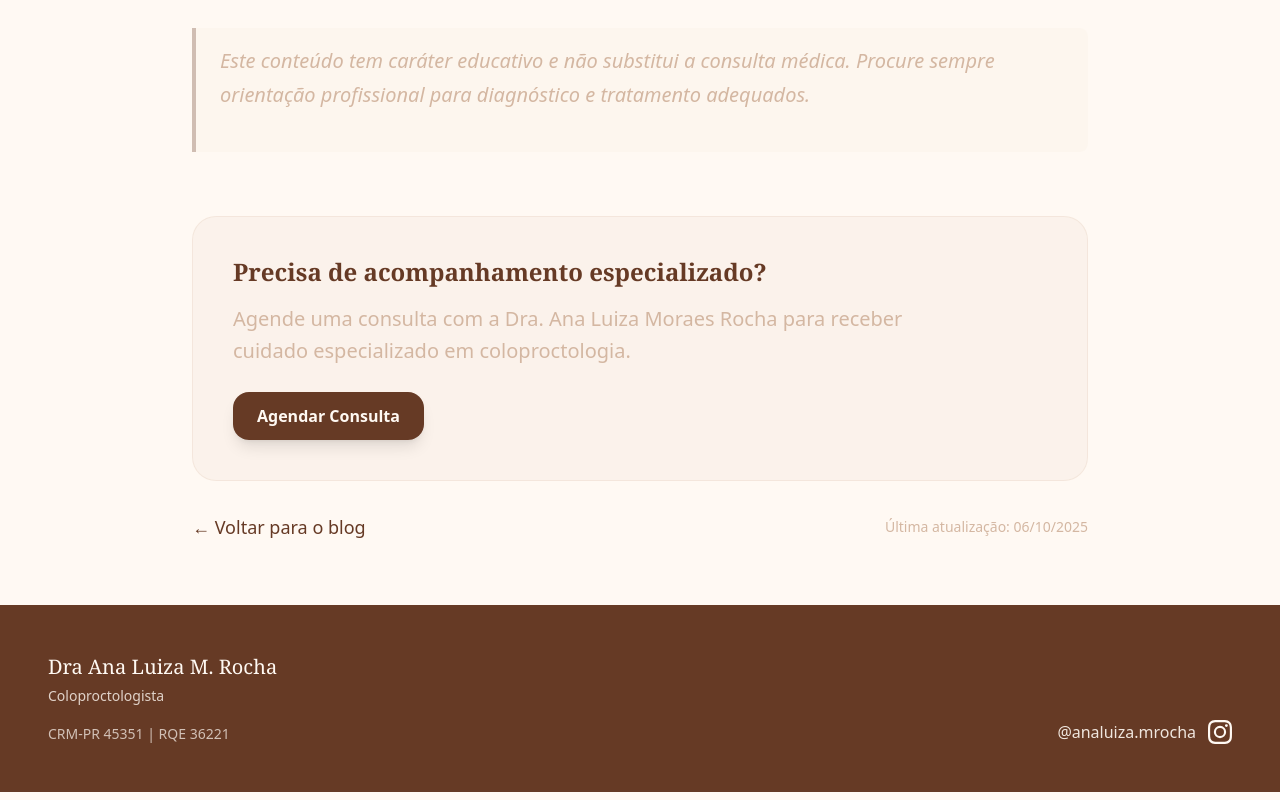
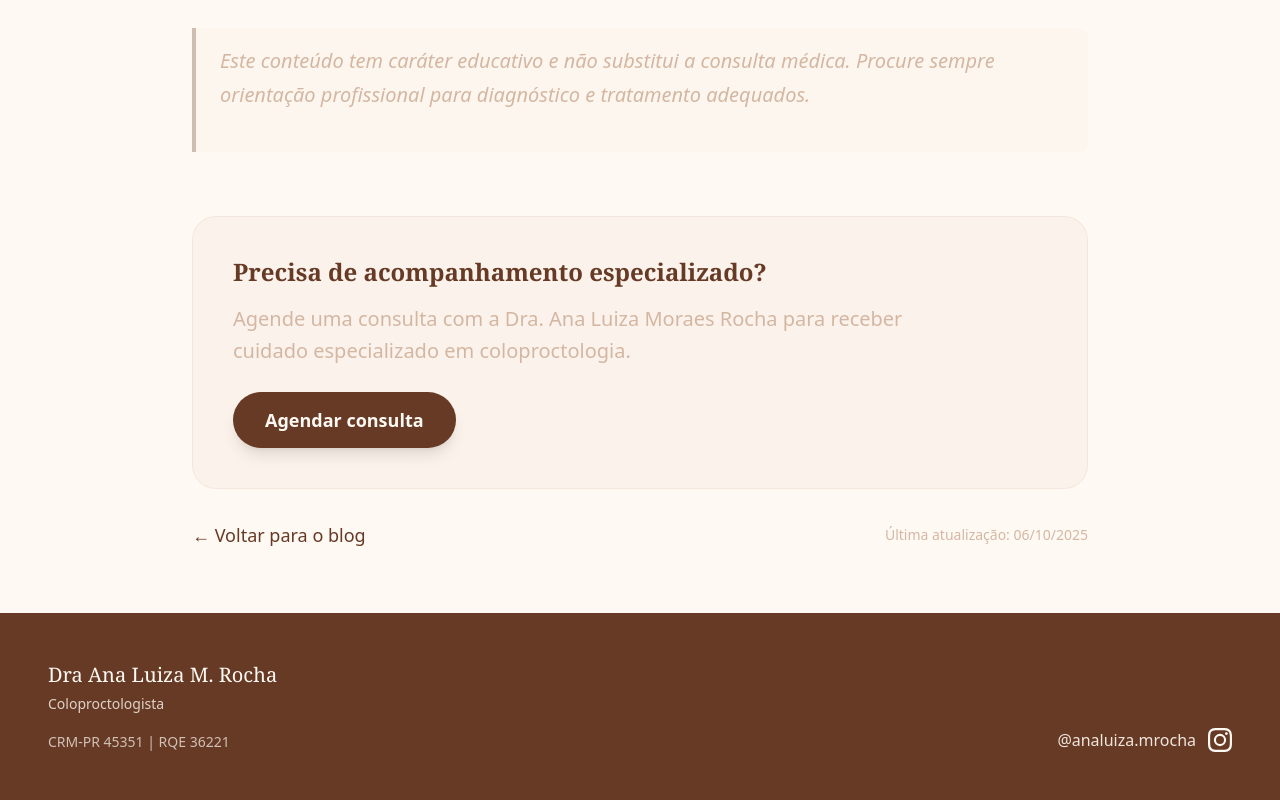
Before and after one commit to analuizamrocha/web, a Next.js app: page /blog/cisto-pilonidal-cirurgia-laser-quando-operar in a window 1280 px wide. Shown: the part 2864-3664 px from the top of the page. Built offline with nearby package versions, Linux system fonts and the light colour scheme; no server answers.

Commit message:
feat(ui): enhance cta buttons with aria-labels, improve button styles

```diff
--- a/src/app/blog/[slug]/page.tsx
+++ b/src/app/blog/[slug]/page.tsx
@@ -9,6 +9,8 @@ import {
   getContentIntentLabel,
 } from '@/lib/blog'
 import type { Metadata } from 'next'
+import { WHATSAPP_MSG_TEXT_ENCODED, WPP_NUMBER_NASSIF } from '@/lib/constants'
+import { LinkButton } from '@/components/ui/LinkButton'
 
 interface BlogPostPageProps {
   params: Promise<{
@@ -208,12 +210,17 @@ export default async function BlogPostPage({ params }: BlogPostPageProps) {
                 Agende uma consulta com a Dra. Ana Luiza Moraes Rocha para
                 receber cuidado especializado em coloproctologia.
               </p>
-              <Link
-                href="/#contato"
-                className="inline-flex items-center px-6 py-3 bg-primary text-background font-semibold rounded-2xl hover:bg-primary/90 transition-all duration-300 shadow-lg hover:shadow-xl transform hover:scale-105"
+              <LinkButton
+                href={`https://wa.me/${WPP_NUMBER_NASSIF}/?text=${WHATSAPP_MSG_TEXT_ENCODED}`}
+                external
+                newTab
+                variant="primary"
+                size="xl"
+                className="group bg-primary hover:bg-primary/90 text-background shadow-lg hover:shadow-xl transform hover:scale-105 transition-all duration-300 px-8 py-4 text-lg font-semibold text-nowrap"
+                aria-label="Enviar mensagem para Dra. Ana Luiza Moraes Rocha por WhatsApp"
               >
-                Agendar Consulta
-              </Link>
+                Agendar consulta
+              </LinkButton>
             </div>
 
             <div className="flex flex-col sm:flex-row items-start sm:items-center justify-between mt-4 sm:mt-8 gap-2">
--- a/src/components/sections/HeroSection.tsx
+++ b/src/components/sections/HeroSection.tsx
@@ -51,7 +51,7 @@ export function HeroSection() {
                 variant="primary"
                 size="xl"
                 className="group bg-primary hover:bg-primary/90 text-background shadow-lg hover:shadow-xl transform hover:scale-105 transition-all duration-300 px-8 py-4 text-lg font-semibold text-nowrap"
-                aria-label="Ligar agora para Dra. Ana Luiza"
+                aria-label="Agendar consulta com Dra. Ana Luiza Moraes Rocha por WhatsApp"
               >
                 Agende sua consulta agora
               </LinkButton>
--- a/src/components/sections/LocationsSection.tsx
+++ b/src/components/sections/LocationsSection.tsx
@@ -75,6 +75,7 @@ export function LocationsSection() {
               variant="primary"
               size="xl"
               className="inline-flex items-center gap-4 px-10 py-6 text-md lg:text-lg font-semibold rounded-full shadow-lg hover:shadow-xl transform hover:scale-105 transition-all duration-300 text-nowrap"
+              aria-label="Agendar consulta com Dra. Ana Luiza Moraes Rocha por WhatsApp"
             >
               <Calendar className="size-0 sm:size-6" />
               Agende sua consulta agora
```
